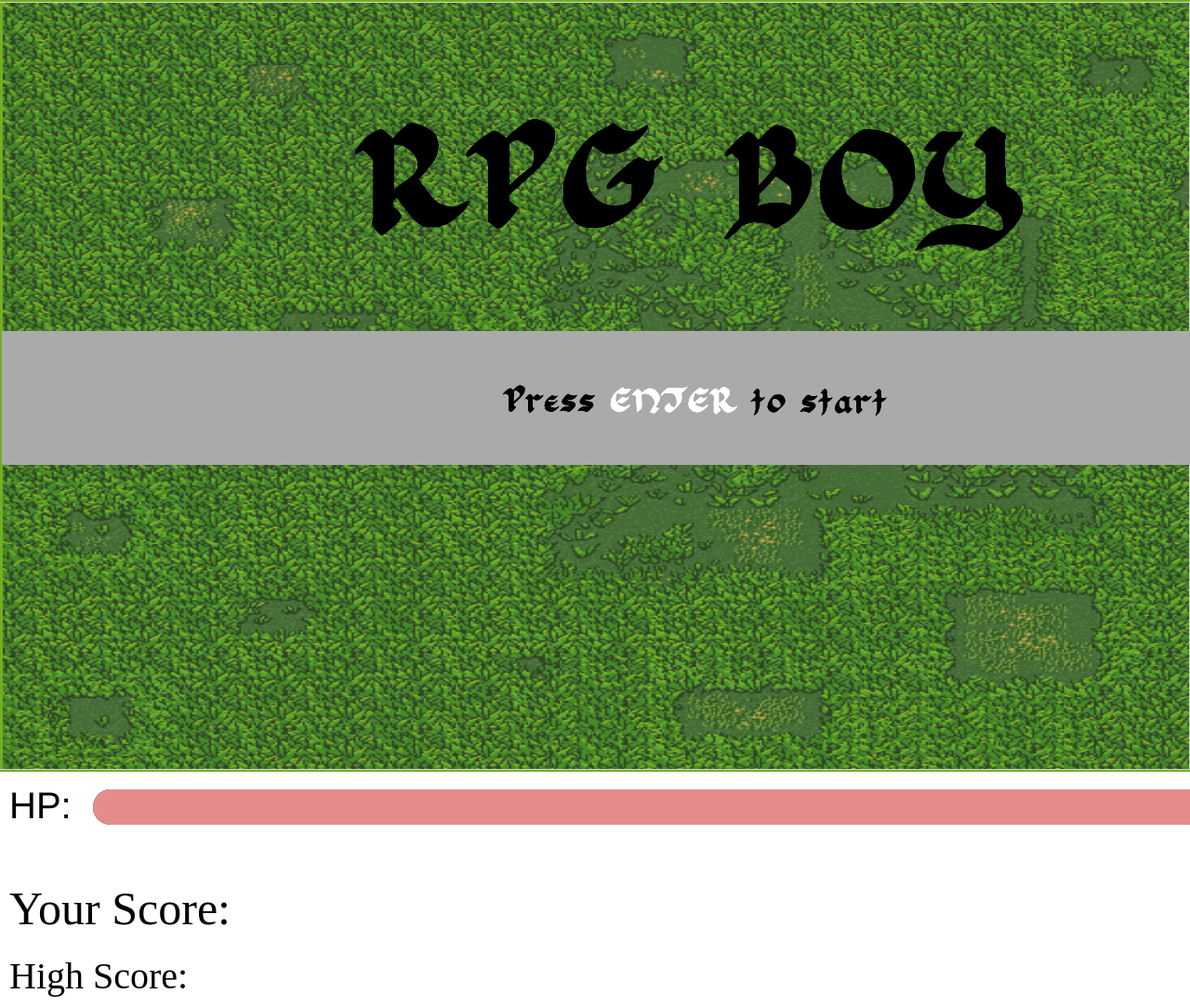
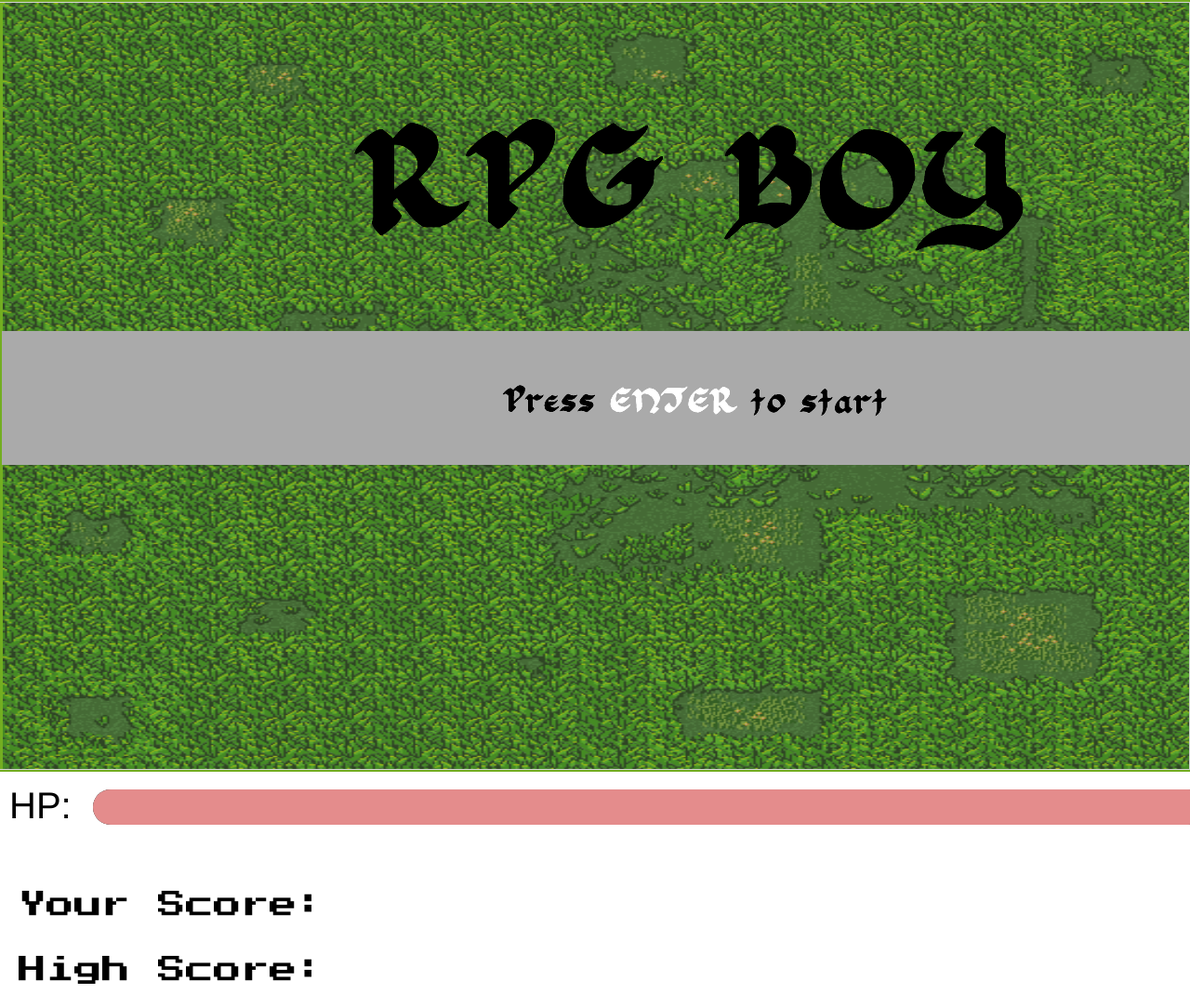
Before and after one commit to Goodluckboey/GA-Project-1-RPG-BOY-, a plain HTML site: page GA/unit1/project/RPG Boy/index.html in a window 1280 px wide. Shown: the top 1083 px of the page at 93% size. Drawn offline with Linux system fonts and the light colour scheme.

Commit message:
Score System Works

```diff
--- a/GA/unit1/project/RPG Boy/index.html
+++ b/GA/unit1/project/RPG Boy/index.html
@@ -6,6 +6,9 @@
     <meta http-equiv="X-UA-Compatible" content="IE=edge">
     <meta name="viewport" content="width=device-width, initial-scale=1.0">
     <title>RPG Boy</title>
+    <link rel="preconnect" href="https://fonts.googleapis.com">
+    <link rel="preconnect" href="https://fonts.gstatic.com" crossorigin>
+    <link href="https://fonts.googleapis.com/css2?family=Press+Start+2P&display=swap" rel="stylesheet">
 </head>
 <body>
     <!-- <img id='siteBG' src="assets\sky.png" alt="grassBG"> -->
@@ -29,10 +32,10 @@
 <progress id="health" value="100" max="100"></progress>
 <img id='heart' src="assets\heart.png" alt="heart indicating hp">
 <div>
-    <div id='your-score'>
+    <div class='scores' id='your-score'>
         Your Score:
     </div>
-    <div id='highscore'>
+    <div class='scores' id='highscore'>
         High Score:
     </div>
 </div>
--- a/GA/unit1/project/RPG Boy/script.js
+++ b/GA/unit1/project/RPG Boy/script.js
@@ -14,7 +14,6 @@ let graveStoneList = []
 let gameStartTrigger = false
 let gameOverTrigger = false
 let playerScore = 0
-let highScore = 0
 let timer = 30
 // HERO VARIABLES >>>>>>>>>>>>>>>>>>>>>>>>>>>>>
 const pk1Timer = null;
@@ -279,9 +278,14 @@ if(gameStartTrigger === true)
   gameWon ()
   document.getElementById('heart').style.left  = (((1355 * heroHealthBar.value) / 100) + 70)+"px";
   displayScore.innerText = `Your Score: ${playerScore}`
+  displayHiScore.innerText = `High Score: ${highScore}`
   if(playerScore > highScore){
-    displayHiScore.innerText = `High Score: ${playerScore}`
+    localStorage.setItem("HighScore", playerScore);
   }
+  // if(highScore === null){
+  //   highScore = 'No Players Yet!'
+  // }
+  displayHiScore.innerText = `High Score: ${highScore}`
   }
 }
 makeMonster()
@@ -298,7 +302,10 @@ function secTimer30 (){
 // ---------------------------------------------------
 
 // >>>> GAME STATES >>>>>>>>>>>>>>>>>>>>>>>>>>>>>>>>>>>>>>>>>>
-
+let highScore = localStorage.getItem("HighScore")
+//  else {
+//   highScore = localStorage.getItem("HighScore")
+// }
 document.getElementById('timer').value = timer
 const gameOver = {img:null, width:500, height:500, currentframe:0, totalframes:1}
 gameOver.img = new Image()
--- a/GA/unit1/project/RPG Boy/style.css
+++ b/GA/unit1/project/RPG Boy/style.css
@@ -7,13 +7,13 @@ body {
 }
 
 #your-score {
-    font-size: 50px;
-    padding: 10px;
+    font-size: 30px;
+    padding: 20px;
 }
 
 #highscore {
-    padding: 10px;
-    font-size: 40px;
+    padding: 20px;
+    font-size: 30px;
 }
 
 #siteBG {
@@ -22,6 +22,10 @@ body {
     height: 100vh;
     top: 0px;
 
+}
+
+.scores {
+    font-family: 'Press Start 2P';
 }
 
 #heart {
```
